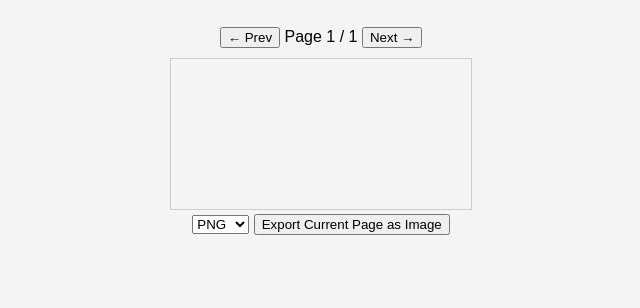
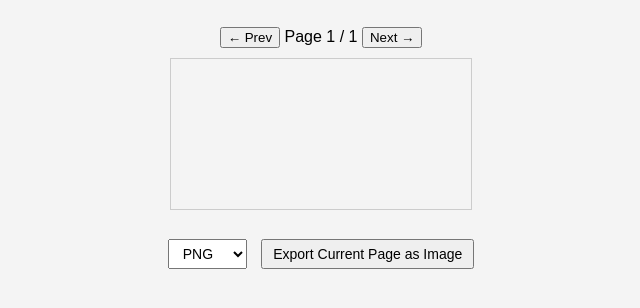
Before and after one commit to almostdead2/pdf-reader-site, a plain HTML site: page index.html in a window 1280 px wide. Shown: the part 130-438 px from the top of the page, without its empty margins (319-959 px from the left). Drawn offline with Linux system fonts and the light colour scheme.

Commit message:
Update style.css

```diff
--- a/style.css
+++ b/style.css
@@ -22,3 +22,15 @@ canvas {
   max-width: 100%;
   height: auto;
 }
+
+/* Export controls */
+#export-controls {
+  margin-top: 20px;
+}
+
+#export-controls select,
+#export-controls button {
+  font-size: 14px;
+  padding: 5px 10px;
+  margin: 5px;
+}
```
